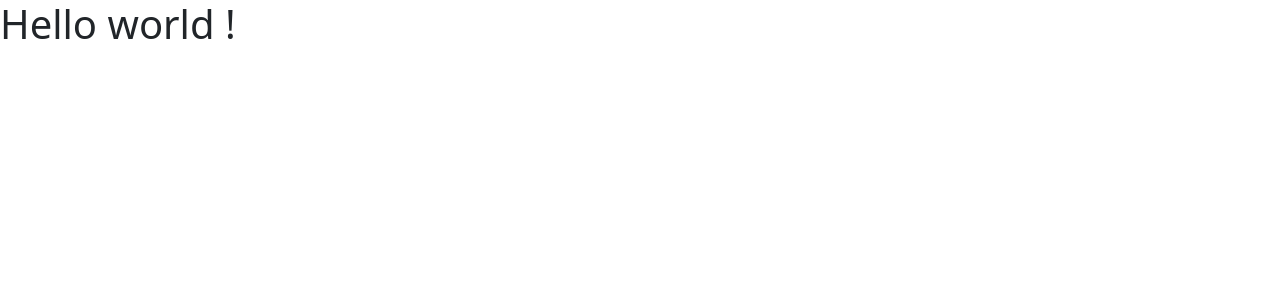
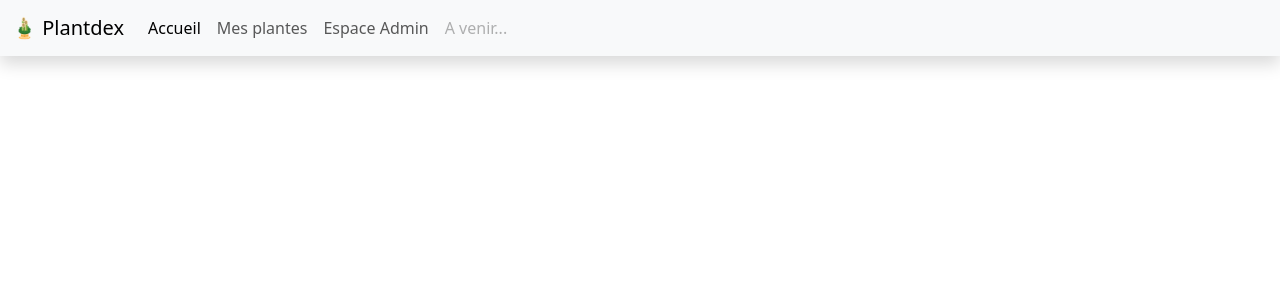
Before and after one commit to Martin-DevWeb/plantdex, an Angular app: page / in a window 1280 px wide. Shown: the top 300 px of the page. Built offline with nearby package versions, Linux system fonts and the light colour scheme.

Commit message:
1 - barre de navigation

```diff
--- a/src/app/app.component.html
+++ b/src/app/app.component.html
@@ -1,2 +1,3 @@
-<h1>Hello world !</h1>
+<app-navbar></app-navbar>
+
 <router-outlet></router-outlet>
--- a/src/app/app.module.ts
+++ b/src/app/app.module.ts
@@ -3,10 +3,12 @@
 
 import { AppRoutingModule } from './app-routing.module';
 import { AppComponent } from './app.component';
+import { NavbarComponent } from './components/navbar/navbar.component';
 
 @NgModule({
   declarations: [
-    AppComponent
+    AppComponent,
+    NavbarComponent
   ],
   imports: [
     BrowserModule,
--- /dev/null
+++ b/src/app/components/navbar/navbar.component.html
@@ -0,0 +1,32 @@
+<nav class="navbar navbar-expand-lg bg-body-tertiary shadow">
+  <div class="container-fluid">
+    <a class="navbar-brand" href="#">🎍 Plantdex</a>
+    <button
+      class="navbar-toggler"
+      type="button"
+      data-bs-toggle="collapse"
+      data-bs-target="#navbarNav"
+      aria-controls="navbarNav"
+      aria-expanded="false"
+      aria-label="Toggle navigation"
+    >
+      <span class="navbar-toggler-icon"></span>
+    </button>
+    <div class="collapse navbar-collapse" id="navbarNav">
+      <ul class="navbar-nav">
+        <li class="nav-item">
+          <a class="nav-link active" aria-current="page" href="#">Accueil</a>
+        </li>
+        <li class="nav-item">
+          <a class="nav-link" href="#">Mes plantes</a>
+        </li>
+        <li class="nav-item">
+          <a class="nav-link" href="#">Espace Admin</a>
+        </li>
+        <li class="nav-item">
+          <a class="nav-link disabled">A venir...</a>
+        </li>
+      </ul>
+    </div>
+  </div>
+</nav>
```
Also changed, not shown: src/app/components/navbar/navbar.component.ts (added, +10 -0 lines), src/app/components/navbar/navbar.component.css (added), 1 other file (tests, documents, lock files or other folders).
